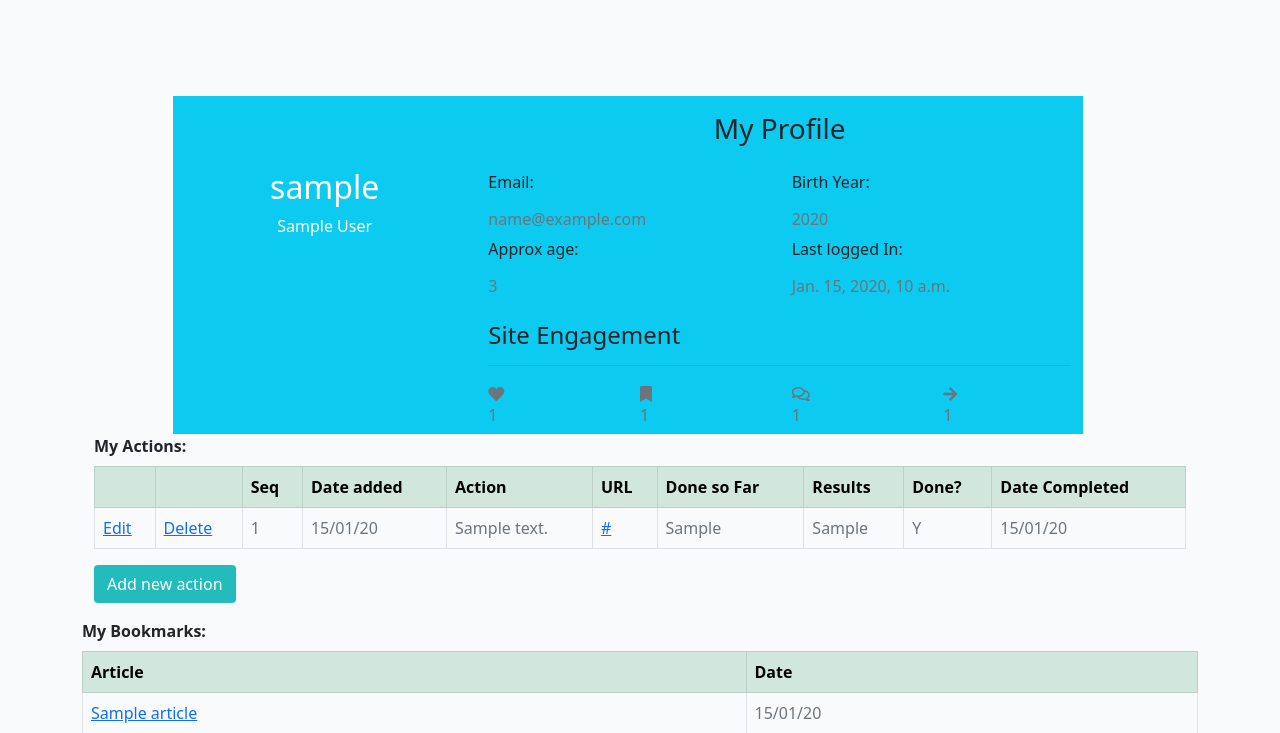
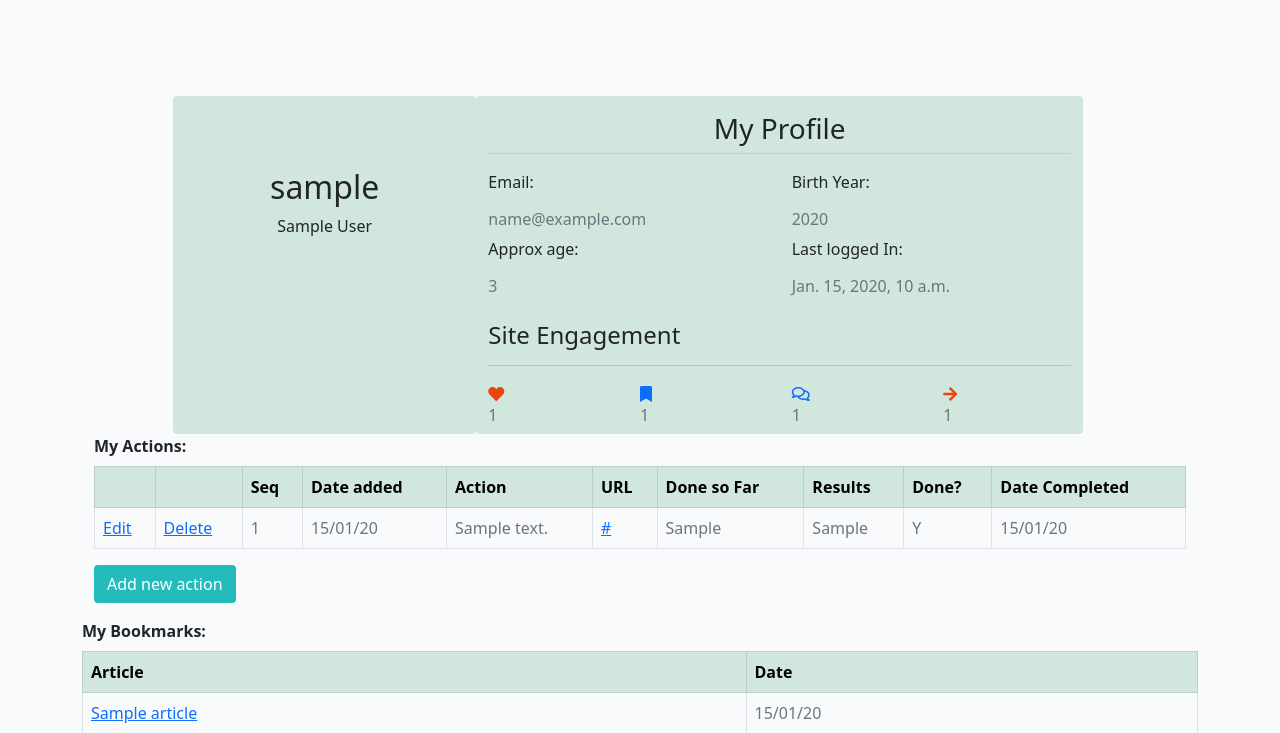
Before and after one commit to StephenWinters95/FLIT_Main_Ste, a Django app: page /myplanner/ in a window 1280 px wide. Shown: the part 60-793 px from the top of the page. Run offline with Django 3.2, Linux system fonts and the light colour scheme; a user stored in the database is signed in; tables that the repository leaves empty hold one stand-in row (values such as "Sample post"); some libraries are stand-ins or nearby versions.

Commit message:
Lighten background colours on MyPlanner page for better visuals Isssue #32

```diff
--- a/static/css/style.css
+++ b/static/css/style.css
@@ -34,6 +34,9 @@ body {
     background-color: #F9FAFC;
 }
 
+.large {
+    font-stretch: ultra-expanded;
+}
 
 .card {
     border: none;
@@ -42,6 +45,10 @@ body {
 
 .card-img-top {
     opacity: 75%;
+}
+
+.profile-card {
+    background-color: rgb(209, 231, 221);
 }
 
 .image-container {
--- a/templates/my_planner.html
+++ b/templates/my_planner.html
@@ -6,8 +6,8 @@
         <div class="row d-flex justify-content-center">
             <div class = "col-md-10 mt-5 pt-5">
                 <div class = "row z-depth-3">
-                    <div class="col-sm-4 bg-info rounded-left">
-                        <div class ="card-block text-center text-white">
+                    <div class="profile-card col-sm-4 rounded">
+                        <div class ="card-block text-center text-grey rounded-left">
                             <img class="mt-5 img-fluid" src=" {{ profile_image.url }}">
                             <h2 class="font-weight-bold mt-4" id="userid">{{user}}</h2>
                             <p>{{first_name}}  {{last_name}}</p>
@@ -17,7 +17,7 @@
 <!--                          <p id="user_profile">{{user_profile}}</p>  -->
                         </div> <!-- end class card-block -->
                     </div> <!-- end class col -->
-                    <div class="col-sm-8 bg-info rounded-right">
+                    <div class="profile-card col-sm-8 rounded">
                         <h3 class="mt-3 text-center">My Profile</h3>
                         <hr class="mt-0 bg-info">
                         <div class="row">
@@ -52,19 +52,19 @@
                         <hr class="bg-primary">
                         <div class="row">
                             <div class="col-sm-3">
-                                <i class = "text-muted fas fa-heart" data-bs-toggle="tooltip" title="# Likes"></i>
+                                <i class = "large fas fa-heart red-o" data-bs-toggle="tooltip" title="# Likes"></i>
                                 <h6 class="text-muted">{{number_of_likes}}</h6>
                             </div>
                             <div class="col-sm-3">
-                                <a href="#my-bookmarks"><i class = "text-muted fas fa-bookmark" data-bs-toggle="tooltip" title="Bookmarks"></i></a>
+                                <a href="#my-bookmarks"><i class = "fas fa-bookmark" data-bs-toggle="tooltip" title="Bookmarks"></i></a>
                                 <h6 class="text-muted">{{number_of_bookmarks}}</h6>
                             </div>
                             <div class="col-sm-3">
-                                <a href="#my-comments"><i class="text-muted far fa-comments" data-bs-toggle="tooltip" title="(Moderated) Comments"></i></a>
+                                <a href="#my-comments"><i class="far fa-comments" data-bs-toggle="tooltip" title="(Moderated) Comments"></i></a>
                                 <h6 class="text-muted">{{ number_of_valid_comments }}</h6>
                             </div>
                             <div class="col-sm-3">
-                                <a href="#my-actions"><i class="text-muted fa fa-arrow-right" data-bs-toggle="tooltip" title="Personal Actions"></i></a>
+                                <a href="#my-actions"><i class="fa fa-arrow-right red-o " data-bs-toggle="tooltip" title="Personal Actions"></i></a>
                                 <h6 class="text-muted">{{number_of_actions}}</h6>
                             </div> <!-- end class col-sm-8 -->
                         </div> <!-- end class row -->
```
